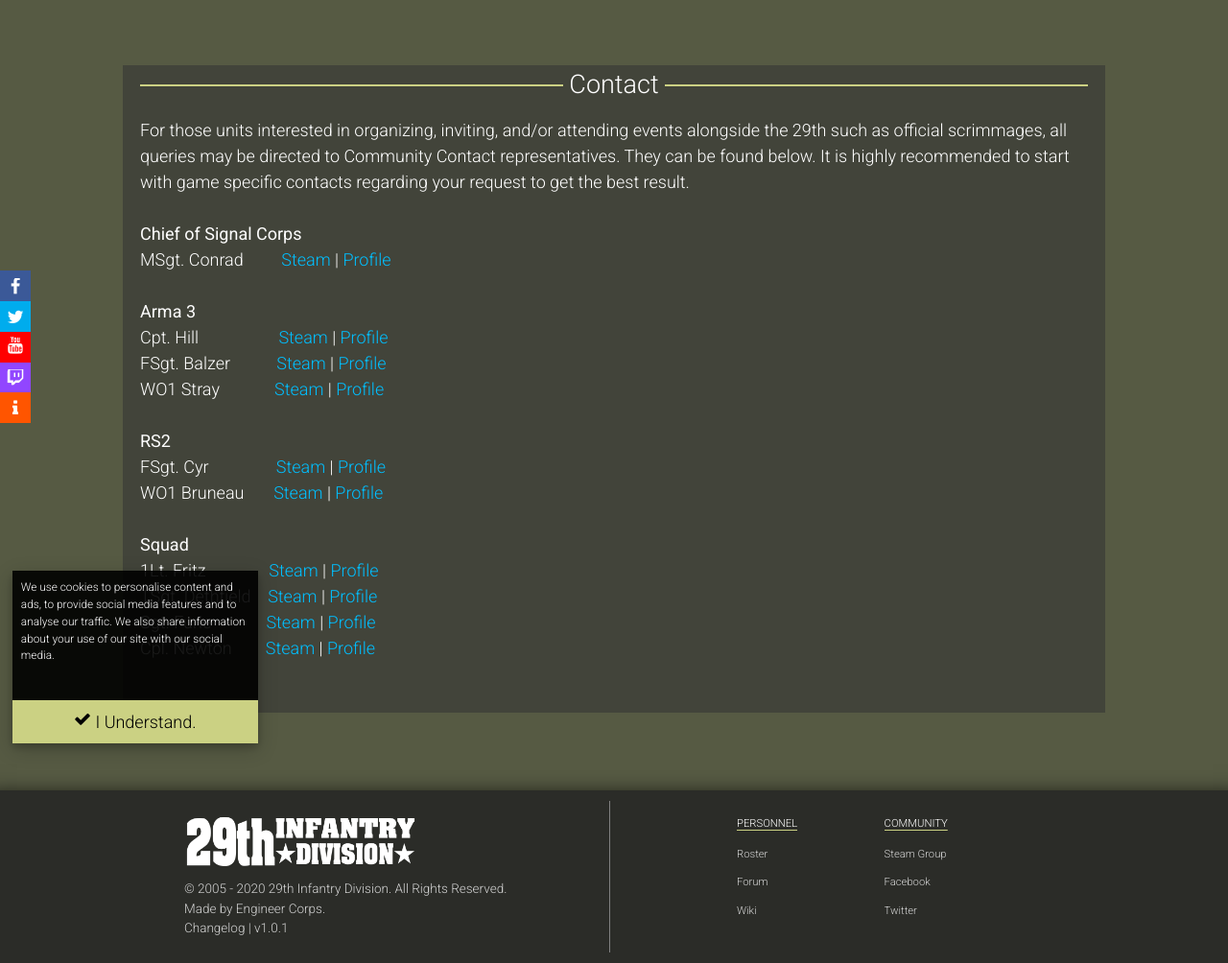
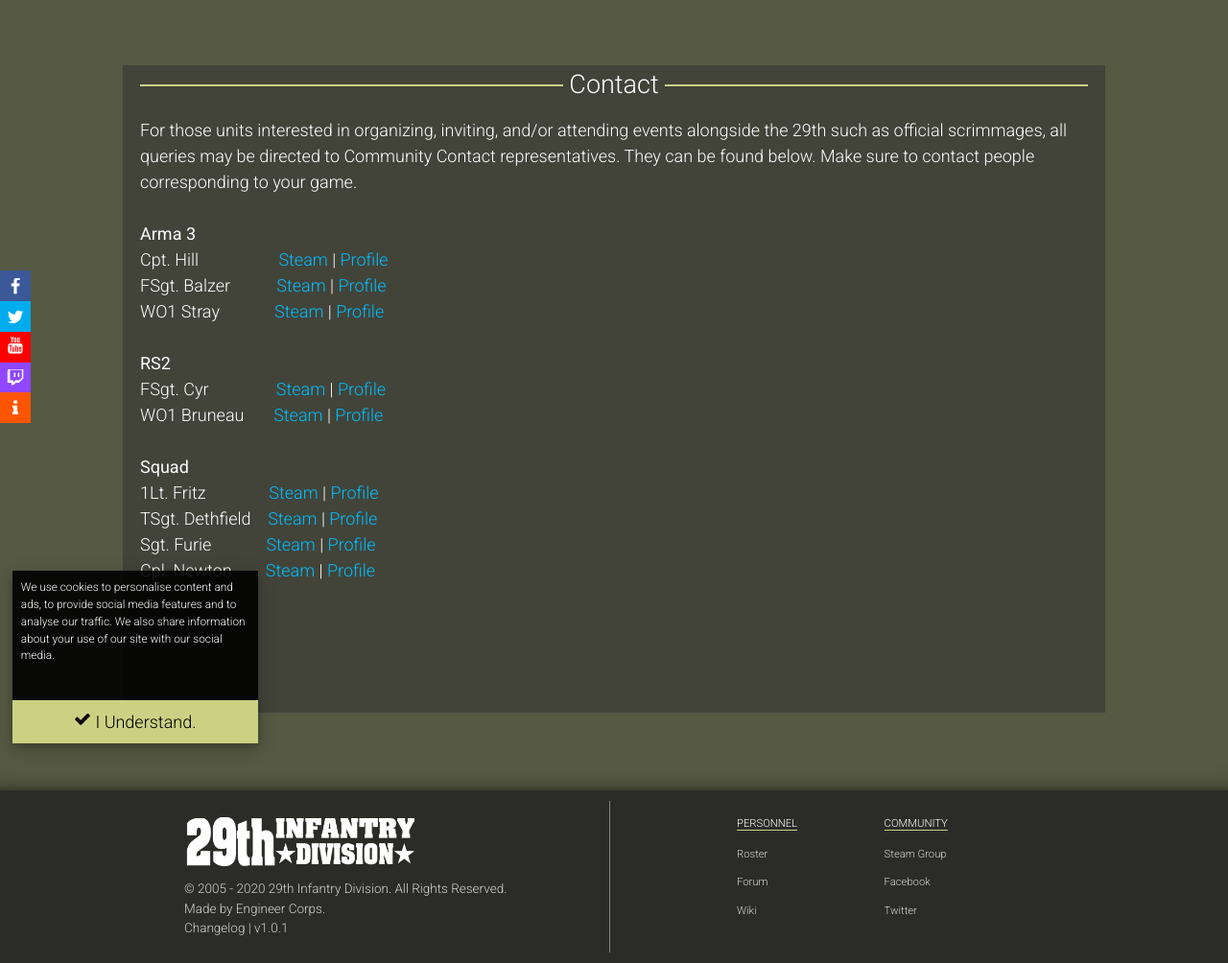
Before and after one commit to Xegion/29th.github.io, a Jekyll site: the page built from contact.html, in a window 1280 px wide, cut to the strip 112-1116 px from the top of the page. Shown: the whole strip at 96% size. Built offline with Jekyll 4.4.1, drawn with Linux system fonts in a browser that asks for light colours.

Commit message:
Add files via upload

```diff
--- a/contact.html
+++ b/contact.html
@@ -7,12 +7,12 @@ title: Contact
 	</div>
 	<div class="cl-container">
 		<p class="cl-header">&nbsp;Contact&nbsp;</p>
-		<p class="cl-text-other">For those units interested in organizing, inviting, and/or attending events alongside the 29th such as official scrimmages, all queries may be directed to Community Contact representatives. They can be found below. It is highly recommended to start with game specific contacts regarding your request to get the best result.
-			<br>
+		<p class="cl-text-other">For those units interested in organizing, inviting, and/or attending events alongside the 29th such as official scrimmages, all queries may be directed to Community Contact representatives. They can be found below. Make sure to contact people corresponding to your game.
+			<!--<br>
 			<br>
 			<b>Chief of Signal Corps</b>
 			<br>
-			MSgt. Conrad&nbsp;&nbsp;&nbsp;&nbsp;&nbsp;&nbsp;&nbsp;&nbsp;&nbsp;<a href="https://steamcommunity.com/id/VulgarPlatypus/" target="_blank">Steam</a> | <a href="https://forums.29th.org/profile/44/MSgt.%20Conrad" target="_blank">Profile</a>
+			MSgt. Conrad&nbsp;&nbsp;&nbsp;&nbsp;&nbsp;&nbsp;&nbsp;&nbsp;&nbsp;<a href="https://steamcommunity.com/id/VulgarPlatypus/" target="_blank">Steam</a> | <a href="https://forums.29th.org/profile/44/MSgt.%20Conrad" target="_blank">Profile</a>-->
 			<br>
 			<br>
 			<b>Arma 3</b>
```
